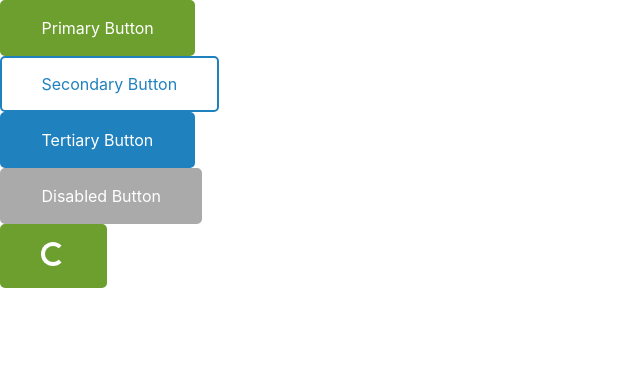
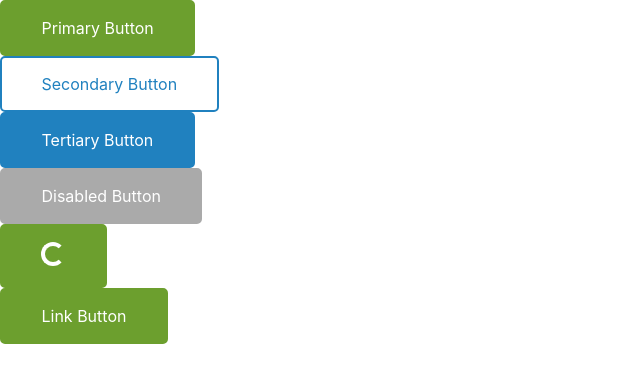
Before and after one commit to danielgsims/rm-react, a React (Create React App) app in the folder gallery/: page / in a window 1280 px wide. Shown: the top 382 px of the page, without its empty margins (0-640 px from the left). Built offline with nearby package versions, Linux system fonts and the light colour scheme.

Commit message:
Adding button links

```diff
--- a/gallery/src/App.js
+++ b/gallery/src/App.js
@@ -12,6 +12,7 @@ class App extends Component {
               <li><Button type="tertiary">Tertiary Button</Button></li>
               <li><Button type="primary" disabled={true}>Disabled Button</Button></li>
               <li><Button type="primary" spinner={true}>Spinner</Button></li>
+              <li><Button type="primary" href="#">Link Button</Button></li>
           </ul>
       </div>
     );
--- a/gallery/src/sprk/components/button/index.js
+++ b/gallery/src/sprk/components/button/index.js
@@ -5,7 +5,7 @@ import Spinner from '../spinner/index';
 
 class Button extends React.Component {
     render () {
-        const {children, type, spinner, disabled, smallScreen, onClick } = this.props;
+        const {children, type, spinner, disabled, smallScreen, onClick, href } = this.props;
        const classes = classNames('sprk-c-Button', {
             'sprk-c-Button--primary': type === 'primary',
             'sprk-c-Button--secondary': type === 'secondary',
@@ -15,9 +15,13 @@ class Button extends React.Component {
             'sprk-c-Button--full@sm': smallScreen === true
         });
 
-        return <button className={classes} onClick={onClick}>
-            { spinner ? <Spinner/> : children}
-        </button>
+       const content = spinner ? <Spinner/> : children;
+
+       if (href) {
+          return <a href={href} onClick={onClick} className={classes}>{content}</a>;
+       }
+
+        return <button className={classes} onClick={onClick}> {content} </button>;
     }
 }
 
@@ -27,6 +31,7 @@ Button.propTypes = {
     spinner: PropTypes.bool,
     smallScreen: PropTypes.bool,
     disabled: PropTypes.bool,
+    href: PropTypes.string
 };
 
 
```
